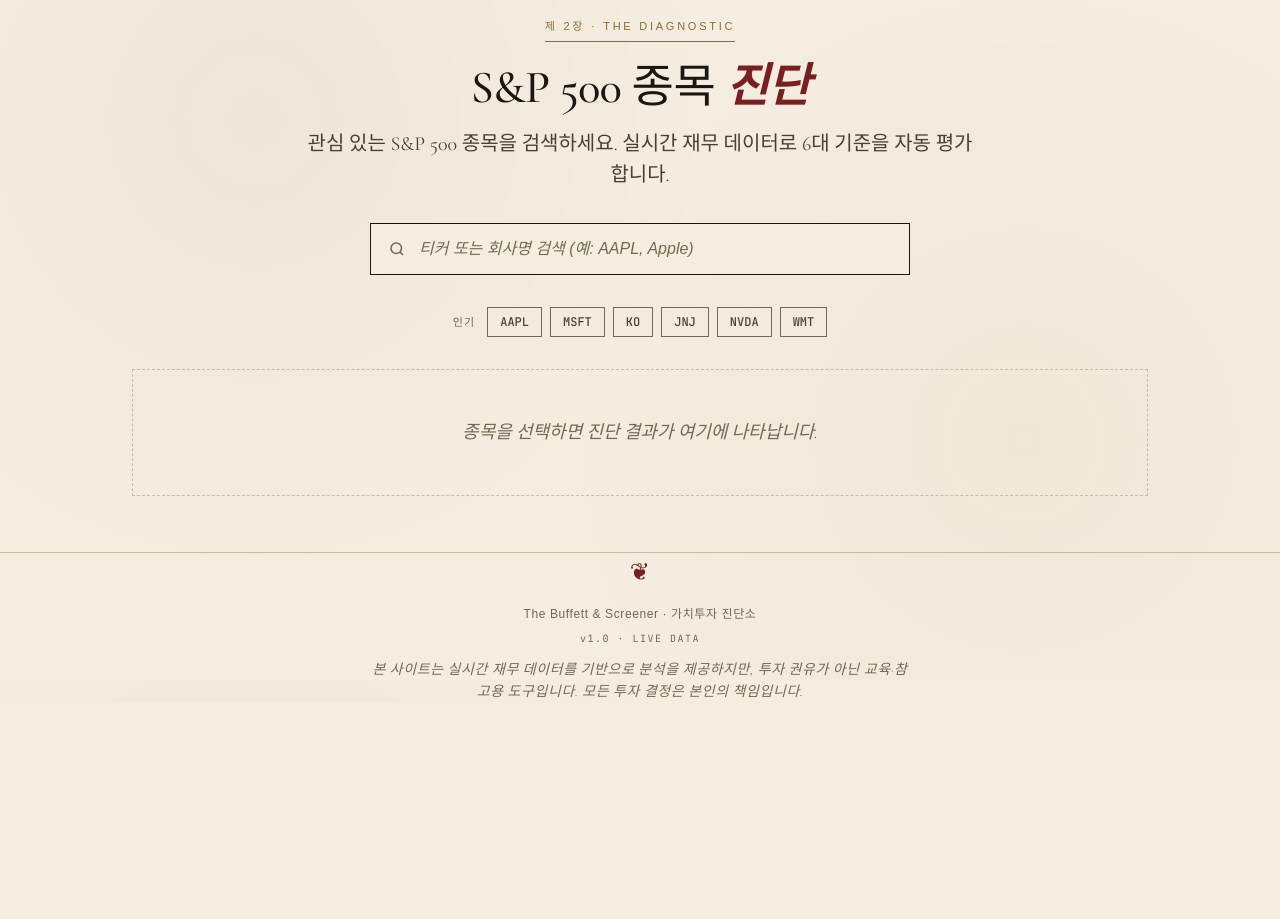
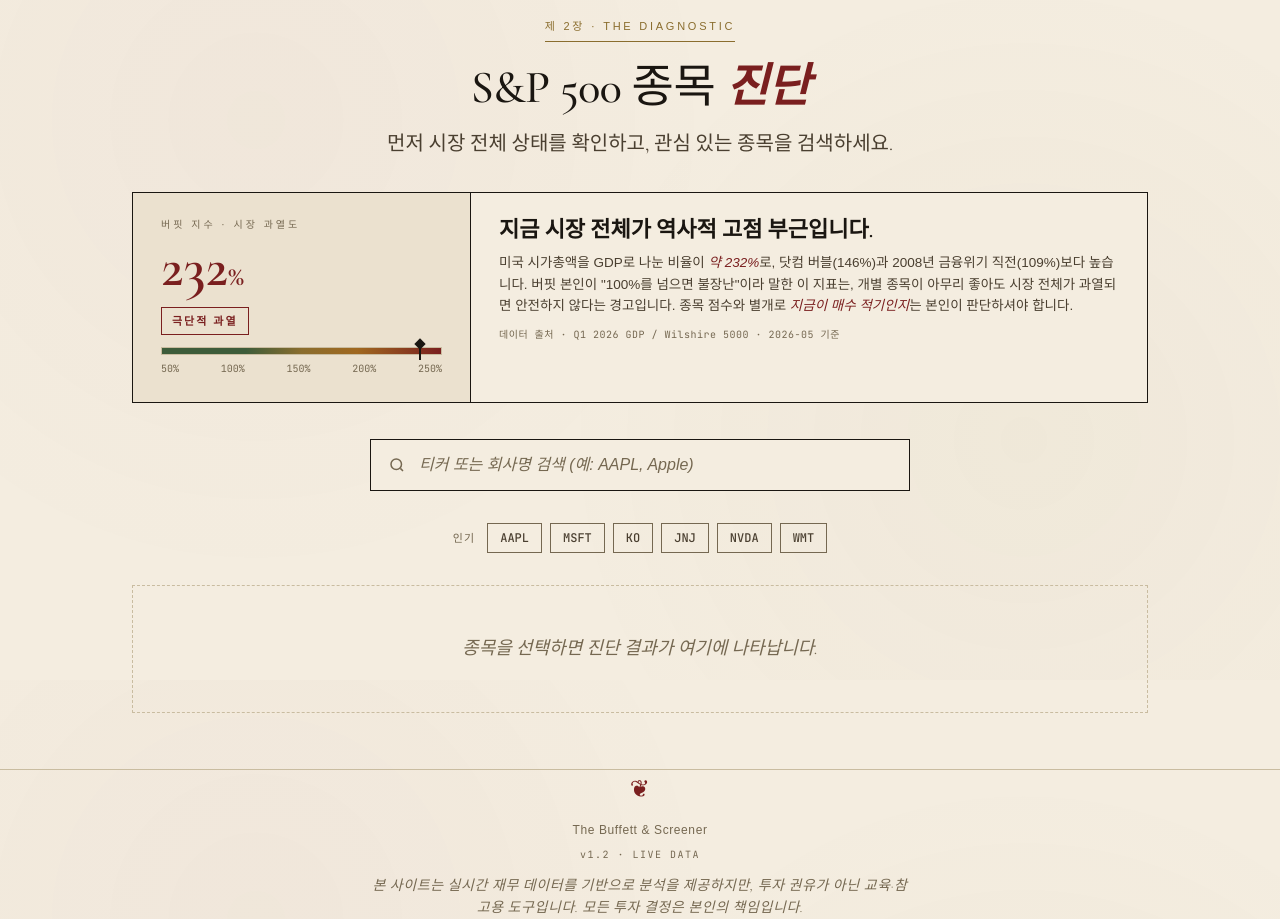
Before and after one commit to Geon0904/buffett-screener, a plain HTML site: page index.html in a window 1280 px wide. Shown: the part 1720-2639 px from the top of the page. Before the commit the page ends 2423 px from the top, so only its background shows below. Drawn offline with nearby package versions, Linux system fonts and the light colour scheme; a web font is replaced by a local one.

Commit message:
Update index.html

```diff
--- a/index.html
+++ b/index.html
@@ -3,7 +3,7 @@
 <head>
 <meta charset="UTF-8">
 <meta name="viewport" content="width=device-width, initial-scale=1.0">
-<title>The Buffett Screener </title>
+<title>The Buffett &amp; Screener</title>
 <link rel="preconnect" href="https://fonts.googleapis.com">
 <link rel="preconnect" href="https://fonts.gstatic.com" crossorigin>
 <link href="https://fonts.googleapis.com/css2?family=Cormorant+Garamond:ital,wght@0,400;0,500;0,600;0,700;1,400&family=IBM+Plex+Sans+KR:wght@300;400;500;600;700&family=JetBrains+Mono:wght@400;500&display=swap" rel="stylesheet">
@@ -108,6 +108,74 @@
   .lede {
     font-family: 'Cormorant Garamond', serif; font-size: 20px; line-height: 1.55;
     color: var(--ink-2); max-width: 680px; margin-bottom: 32px;
+  }
+
+  /* BUFFETT INDICATOR PANEL (top of diagnostic) */
+  .indicator-panel {
+    border: 1px solid var(--ink); background: var(--paper);
+    display: grid; grid-template-columns: 1fr 2fr; gap: 0;
+    margin-bottom: 36px;
+  }
+  .indicator-left {
+    padding: 24px 28px; border-right: 1px solid var(--ink);
+    background: var(--paper-2);
+  }
+  .indicator-right { padding: 24px 28px; }
+  .indicator-eyebrow {
+    font-size: 10px; letter-spacing: 0.3em; text-transform: uppercase;
+    color: var(--ink-3); margin-bottom: 6px;
+  }
+  .indicator-value {
+    font-family: 'Cormorant Garamond', serif; font-size: 56px; font-weight: 600;
+    line-height: 1; color: var(--accent); margin-bottom: 4px;
+  }
+  .indicator-value .pct { font-size: 28px; }
+  .indicator-status {
+    display: inline-block; font-size: 11px; letter-spacing: 0.18em;
+    text-transform: uppercase; font-weight: 600;
+    padding: 4px 10px; border: 1px solid currentColor;
+    color: var(--accent); margin-top: 8px;
+  }
+  .indicator-bar-wrap {
+    margin-top: 12px;
+  }
+  .indicator-bar {
+    position: relative; height: 8px; background: var(--paper-2);
+    border: 0.5px solid var(--rule); overflow: visible;
+  }
+  .indicator-fill {
+    position: absolute; inset: 0;
+    background: linear-gradient(to right,
+      var(--green) 0%, var(--green) 30%,
+      var(--gold) 50%,
+      var(--amber) 70%,
+      var(--accent) 100%);
+  }
+  .indicator-marker {
+    position: absolute; top: -4px; width: 2px; height: 16px; background: var(--ink);
+  }
+  .indicator-marker::after {
+    content: ''; position: absolute; top: -4px; left: -3px;
+    width: 8px; height: 8px; background: var(--ink); transform: rotate(45deg);
+  }
+  .indicator-scale {
+    display: flex; justify-content: space-between;
+    font-family: 'JetBrains Mono', monospace; font-size: 10px;
+    color: var(--ink-3); margin-top: 6px;
+  }
+  .indicator-headline {
+    font-family: 'Cormorant Garamond', serif; font-size: 22px;
+    font-weight: 600; line-height: 1.25; margin-bottom: 8px;
+  }
+  .indicator-body {
+    font-size: 13.5px; color: var(--ink-2); line-height: 1.6;
+  }
+  .indicator-body em {
+    font-style: italic; color: var(--accent); font-weight: 500;
+  }
+  .indicator-meta {
+    font-family: 'JetBrains Mono', monospace; font-size: 10px;
+    color: var(--ink-3); margin-top: 10px; letter-spacing: 0.05em;
   }
 
   /* CRITERIA */
@@ -230,8 +298,8 @@
   .verdict-pill.good { color: var(--green); }
   .verdict-pill.mid  { color: var(--amber); }
   .verdict-pill.bad  { color: var(--red); }
-  .verdict-narrative { font-family: 'Cormorant Garamond', serif; font-style: italic; font-size: 17px; line-height: 1.55; color: var(--ink-2); }
-  .verdict-narrative::first-letter { font-size: 38px; font-weight: 600; float: left; line-height: 0.9; padding-right: 6px; color: var(--accent); }
+  .verdict-narrative { font-family: 'Cormorant Garamond', serif; font-style: italic; font-size: 16px; line-height: 1.6; color: var(--ink-2); }
+  .verdict-narrative::first-letter { font-size: 36px; font-weight: 600; float: left; line-height: 0.9; padding-right: 6px; color: var(--accent); }
 
   .charts-row { display: grid; grid-template-columns: 1.3fr 1fr; gap: 24px; margin-bottom: 28px; }
   .panel { background: var(--paper); border: 1px solid var(--ink); padding: 22px; }
@@ -268,6 +336,8 @@
   @media (max-width: 720px) {
     .container { padding: 0 20px; }
     .lang-toggle { top: 12px; right: 12px; }
+    .indicator-panel { grid-template-columns: 1fr; }
+    .indicator-left { border-right: none; border-bottom: 1px solid var(--ink); }
     .verdict-card { grid-template-columns: 1fr; }
     .verdict-left { border-right: none; border-bottom: 1px solid var(--ink); }
     .charts-row { grid-template-columns: 1fr; }
@@ -322,6 +392,29 @@
       <span class="section-label" style="color: var(--gold); border-bottom-color: var(--gold);" data-i18n="ch2-label"></span>
       <h2 class="section-title" data-i18n="ch2-title" data-html="1"></h2>
       <p class="lede" style="margin: 0 auto;" data-i18n="ch2-lede"></p>
+    </div>
+
+    <!-- ===== BUFFETT INDICATOR PANEL ===== -->
+    <div class="indicator-panel">
+      <div class="indicator-left">
+        <div class="indicator-eyebrow" data-i18n="indicator-eyebrow"></div>
+        <div class="indicator-value serif">232<span class="pct">%</span></div>
+        <div class="indicator-status" data-i18n="indicator-status"></div>
+        <div class="indicator-bar-wrap">
+          <div class="indicator-bar">
+            <div class="indicator-fill"></div>
+            <div class="indicator-marker" style="left: 92%;"></div>
+          </div>
+          <div class="indicator-scale">
+            <span>50%</span><span>100%</span><span>150%</span><span>200%</span><span>250%</span>
+          </div>
+        </div>
+      </div>
+      <div class="indicator-right">
+        <div class="indicator-headline serif" data-i18n="indicator-headline"></div>
+        <div class="indicator-body" data-i18n="indicator-body" data-html="1"></div>
+        <div class="indicator-meta" data-i18n="indicator-meta"></div>
+      </div>
     </div>
 
     <div class="search-wrap">
@@ -401,7 +494,7 @@
 <footer class="container">
   <div class="ornament serif">❦</div>
   <div data-i18n="footer-title"></div>
-  <div style="margin-top: 6px; font-family: 'JetBrains Mono', monospace; font-size: 10px; letter-spacing: 0.15em;">v1.0 · LIVE DATA</div>
+  <div style="margin-top: 6px; font-family: 'JetBrains Mono', monospace; font-size: 10px; letter-spacing: 0.15em;">v1.2 · LIVE DATA</div>
   <p class="disclaimer" data-i18n="disclaimer"></p>
 </footer>
 
@@ -410,7 +503,7 @@
   ko: {
     vol: 'Vol. I · No. 1',
     'masthead-mid': '오마하 · 인내하는 투자자를 위하여',
-    'masthead-right': '가치투자 진단소',
+    'masthead-right': '',
     sub: '— 워런 버핏의 6대 기준으로 S&P 500을 평가합니다 —',
     rule: '데이터 · 원칙 · 인내',
     quote: '가격은 당신이 지불하는 것이고, 가치는 당신이 얻는 것이다.',
@@ -420,7 +513,12 @@
     'cautions-title': '주의할 점 · Caveats',
     'ch2-label': '제 2장 · The Diagnostic',
     'ch2-title': 'S&P 500 종목 <em>진단</em>',
-    'ch2-lede': '관심 있는 S&P 500 종목을 검색하세요. 실시간 재무 데이터로 6대 기준을 자동 평가합니다.',
+    'ch2-lede': '먼저 시장 전체 상태를 확인하고, 관심 있는 종목을 검색하세요.',
+    'indicator-eyebrow': '버핏 지수 · 시장 과열도',
+    'indicator-status': '극단적 과열',
+    'indicator-headline': '지금 시장 전체가 역사적 고점 부근입니다.',
+    'indicator-body': '미국 시가총액을 GDP로 나눈 비율이 <em>약 232%</em>로, 닷컴 버블(146%)과 2008년 금융위기 직전(109%)보다 높습니다. 버핏 본인이 "100%를 넘으면 불장난"이라 말한 이 지표는, 개별 종목이 아무리 좋아도 시장 전체가 과열되면 안전하지 않다는 경고입니다. 종목 점수와 별개로 <em>지금이 매수 적기인지</em>는 본인이 판단하셔야 합니다.',
+    'indicator-meta': '데이터 출처 · Q1 2026 GDP / Wilshire 5000 · 2026-05 기준',
     'search-placeholder': '티커 또는 회사명 검색 (예: AAPL, Apple)',
     'popular-label': '인기',
     loading: '재무 데이터를 불러오는 중입니다...',
@@ -431,7 +529,7 @@
     'radar-title': '6대 기준 적합도',
     'snapshot-title': '주요 지표',
     'detail-title': '기준별 상세 평가',
-    'footer-title': 'The Buffett & Screener · 가치투자 진단소',
+    'footer-title': 'The Buffett & Screener',
     disclaimer: '본 사이트는 실시간 재무 데이터를 기반으로 분석을 제공하지만, 투자 권유가 아닌 교육·참고용 도구입니다. 모든 투자 결정은 본인의 책임입니다.',
     verdictLabels: { good: '매수 검토', mid: '관망', bad: '회피' },
     radarLabels: ['ROE', '부채 건전성', 'EPS 성장', '현금 회전', '잉여금 효율', 'FCF 비율'],
@@ -446,22 +544,17 @@
     cautions: [
       '<strong>섹터에 따라 기준이 다릅니다.</strong> 은행·보험주는 부채가 본업이므로 II번 기준이 의미가 없습니다.',
       '<strong>자사주 매입이 많은 기업은 ROE가 왜곡됩니다.</strong> 자기자본이 작아져 ROE가 비정상적으로 부풀려질 수 있습니다.',
-      '<strong>거시 환경을 무시하지 마세요.</strong> 시장 전체가 과열되면 좋은 종목도 안전하지 않습니다.',
+      '<strong>거시 환경을 무시하지 마세요.</strong> 시장 전체가 과열되면 좋은 종목도 안전하지 않습니다. 상단의 버핏 지수를 함께 참고하세요.',
       '<strong>정량 지표만으로는 부족합니다.</strong> 경제적 해자는 숫자가 아닌 정성적 판단의 영역입니다.',
       '<strong>최종 결정은 본인이 합니다.</strong> 이 사이트는 진단 도구일 뿐, 매수·매도 권유가 아닙니다.'
     ],
     criteriaShort: ['5년 평균 ROE > 15%', '장기부채 < 순이익 × 3', '5년 EPS 성장률 > 10%', '현금회전일수 < 120일', '잉여금 효율 비율', '매출 대비 FCF > 7%'],
-    snapshotLabels: { roe: '평균 ROE', debt: '부채/순이익', growth: 'EPS CAGR', ccc: '현금회전일수', retained: '잉여금 효율', fcf: 'FCF 마진' },
-    narrative: {
-      good: '6대 기준 대부분을 통과하는 우량한 기업입니다. 다만 단일 종목 매수 전 반드시 경제적 해자, 경영진 자질, 현재 밸류에이션을 별도로 검토하시기 바랍니다.',
-      mid: '일부 기준은 통과하지만 약한 부분이 있습니다. 약점이 일시적인지 구조적인지 추가 분석이 필요합니다.',
-      bad: '버핏의 정량 기준에서는 미달입니다. 다만 산업 특성상 기준 자체가 맞지 않을 수도 있으니 (예: 자본집약 산업) 맥락을 함께 보세요.'
-    }
+    snapshotLabels: { roe: '평균 ROE', debt: '부채/순이익', growth: 'EPS CAGR', ccc: '현금회전일수', retained: '잉여금 효율', fcf: 'FCF 마진' }
   },
   en: {
     vol: 'Vol. I · No. 1',
     'masthead-mid': 'Omaha · Established for the Patient Investor',
-    'masthead-right': "A Value Investor's Diagnostic",
+    'masthead-right': '',
     sub: "— Evaluating the S&P 500 by Warren Buffett's six criteria —",
     rule: 'Data · Principle · Patience',
     quote: 'Price is what you pay; value is what you get.',
@@ -471,7 +564,12 @@
     'cautions-title': 'A Word of Caution',
     'ch2-label': 'Chapter II · The Diagnostic',
     'ch2-title': 'S&P 500 <em>Diagnosis</em>',
-    'ch2-lede': 'Search any S&P 500 ticker. Live financial data is fetched and evaluated against the six criteria instantly.',
+    'ch2-lede': "Check the broader market posture first, then search any ticker you're curious about.",
+    'indicator-eyebrow': 'Buffett Indicator · Market Temperature',
+    'indicator-status': 'Extreme Overvaluation',
+    'indicator-headline': 'The broader market sits at historic highs.',
+    'indicator-body': 'US market cap divided by GDP stands at <em>roughly 232%</em> — higher than at the dot-com peak (146%) or before the 2008 financial crisis (109%). Buffett himself called the indicator "playing with fire above 100%". Even an exceptional individual stock is not safe when the whole market is overheated. The score on a single name does not tell you <em>whether now is the right moment to buy</em> — that judgment is yours.',
+    'indicator-meta': 'Source · Q1 2026 GDP / Wilshire 5000 · May 2026',
     'search-placeholder': 'Search ticker or company (e.g. AAPL, Apple)',
     'popular-label': 'Popular',
     loading: 'Fetching financial data...',
@@ -482,7 +580,7 @@
     'radar-title': 'Fit Across the Six',
     'snapshot-title': 'Key Metrics',
     'detail-title': 'Criterion-by-Criterion Review',
-    'footer-title': "The Buffett & Screener · A Value Investor's Diagnostic",
+    'footer-title': 'The Buffett & Screener',
     disclaimer: 'This site analyzes live financial data but is an educational tool, not investment advice. All decisions are your own responsibility.',
     verdictLabels: { good: 'Consider Buying', mid: 'Hold / Watch', bad: 'Avoid' },
     radarLabels: ['ROE', 'Debt Health', 'EPS Growth', 'Cash Cycle', 'Retained Earn.', 'FCF Margin'],
@@ -497,17 +595,12 @@
     cautions: [
       '<strong>The criteria are sector-dependent.</strong> Banks and insurers carry debt as part of their model, so Criterion II is meaningless for them.',
       '<strong>Heavy buybacks distort ROE.</strong> Aggressive repurchases shrink the equity base and can inflate ROE artificially.',
-      '<strong>Watch the macro picture.</strong> Even a wonderful business is unsafe when the broader market is overheated.',
+      '<strong>Watch the macro picture.</strong> Even a wonderful business is unsafe when the broader market is overheated. Use the Buffett Indicator above alongside any single-stock verdict.',
       "<strong>Numbers alone aren't enough.</strong> Economic moats live outside the spreadsheet and require qualitative judgment.",
       '<strong>The final decision is yours.</strong> This is a diagnostic tool, not a buy/sell recommendation.'
     ],
     criteriaShort: ['5Y avg ROE > 15%', 'Long-term Debt < Net Income × 3', '5Y EPS CAGR > 10%', 'Cash Conversion Cycle < 120d', 'Retained Earnings Efficiency', 'FCF / Revenue > 7%'],
-    snapshotLabels: { roe: 'Avg ROE', debt: 'Debt/NI', growth: 'EPS CAGR', ccc: 'Cash Cycle', retained: 'Retained Eff.', fcf: 'FCF Margin' },
-    narrative: {
-      good: 'A high-quality business that clears most of the six tests. Still, before any single-stock purchase, evaluate the economic moat, management quality, and current valuation separately.',
-      mid: 'Passes some tests but is weak elsewhere. Worth deeper analysis to see if the weakness is temporary or structural.',
-      bad: "Falls short of Buffett's quantitative thresholds. That said, industry context matters — capital-intensive sectors often look bad on these criteria but may be sound investments."
-    }
+    snapshotLabels: { roe: 'Avg ROE', debt: 'Debt/NI', growth: 'EPS CAGR', ccc: 'Cash Cycle', retained: 'Retained Eff.', fcf: 'FCF Margin' }
   }
 };
 
@@ -516,7 +609,7 @@
 let radar;
 let sp500List = [];
 let activeIndex = -1;
-const cache = {};  // ticker -> result
+const cache = {};
 
 // ---------- I18N ----------
 function applyI18n() {
@@ -563,15 +656,12 @@
   if (!query) return [];
   const q = query.toUpperCase().trim();
   const results = [];
-  // Exact ticker match first
   for (const item of sp500List) {
     if (item.t === q) results.push(item);
   }
-  // Then ticker startswith
   for (const item of sp500List) {
     if (item.t !== q && item.t.startsWith(q)) results.push(item);
   }
-  // Then name contains (case-insensitive)
   const qLower = query.toLowerCase().trim();
   for (const item of sp500List) {
     if (!item.t.startsWith(q) && item.n.toLowerCase().includes(qLower)) results.push(item);
@@ -608,7 +698,6 @@
   document.getElementById('result-section').classList.remove('show');
   document.getElementById('state-loading').style.display = 'block';
 
-  // Check cache
   if (cache[ticker]) {
     renderResult(cache[ticker]);
     return;
@@ -642,9 +731,13 @@
   const pill = document.getElementById('v-pill');
   pill.textContent = t.verdictLabels[cls];
   pill.className = 'verdict-pill ' + cls;
-  document.getElementById('v-narrative').textContent = t.narrative[cls];
 
-  // criterion detail rows
+  // Per-stock narrative from backend, with safe fallback
+  const narrText = (data.narratives && data.narratives[currentLang])
+    || (data.narratives && data.narratives.ko)
+    || '';
+  document.getElementById('v-narrative').textContent = narrText;
+
   const romans = ['I','II','III','IV','V','VI'];
   document.getElementById('crit-list').innerHTML = data.scores.map((s, i) => `
     <div class="crit-row">
@@ -656,7 +749,6 @@
       <div class="crit-row-score serif ${scoreClass(s)}">${s}</div>
     </div>`).join('');
 
-  // snapshot
   const r = data.raw, sl = t.snapshotLabels;
   document.getElementById('snapshot-list').innerHTML = `
     <div><dt style="color: var(--ink-3); font-size: 11px; letter-spacing: 0.08em; text-transform: uppercase;">${sl.roe}</dt><dd class="mono" style="font-size: 18px; font-weight: 500; margin-top: 2px;">${r.roe}%</dd></div>
@@ -666,10 +758,8 @@
     <div><dt style="color: var(--ink-3); font-size: 11px; letter-spacing: 0.08em; text-transform: uppercase;">${sl.retained}</dt><dd class="mono" style="font-size: 18px; font-weight: 500; margin-top: 2px;">${r.retainedEfficiency}</dd></div>
     <div><dt style="color: var(--ink-3); font-size: 11px; letter-spacing: 0.08em; text-transform: uppercase;">${sl.fcf}</dt><dd class="mono" style="font-size: 18px; font-weight: 500; margin-top: 2px;">${r.fcfMargin}%</dd></div>`;
 
-  // radar
   if (radar) { radar.data.datasets[0].data = data.scores; radar.update(); }
 
-  // scroll into view
   document.getElementById('result-section').scrollIntoView({ behavior: 'smooth', block: 'start' });
 }
 
@@ -689,11 +779,15 @@
   options: {
     responsive: true, maintainAspectRatio: false,
     animation: { duration: 700, easing: 'easeOutQuart' },
-    plugins: { legend: { display: false }, tooltip: {
-      backgroundColor: '#1a1611', titleFont: { family: 'IBM Plex Sans KR' },
-      bodyFont: { family: 'JetBrains Mono', size: 12 }, padding: 10,
-      callbacks: { label: (c) => c.parsed.r + ' / 100' }
-    } },
+    plugins: {
+      legend: { display: false },
+      tooltip: {
+        backgroundColor: '#1a1611',
+        titleFont: { family: 'IBM Plex Sans KR' },
+        bodyFont: { family: 'JetBrains Mono', size: 12 }, padding: 10,
+        callbacks: { label: (c) => c.parsed.r + ' / 100' }
+      }
+    },
     scales: { r: {
       min: 0, max: 100,
       ticks: { stepSize: 25, font: { size: 10, family: 'JetBrains Mono' }, color: '#756851', backdropColor: 'transparent' },
@@ -765,7 +859,6 @@
       b.classList.toggle('active', b.dataset.lang === lang));
     try { localStorage.setItem('buffett-lang', lang); } catch (e) {}
     applyI18n();
-    // Re-render current result in new language
     const ticker = document.getElementById('v-ticker').textContent.split(':').pop().trim();
     if (cache[ticker]) renderResult(cache[ticker]);
   });
```
